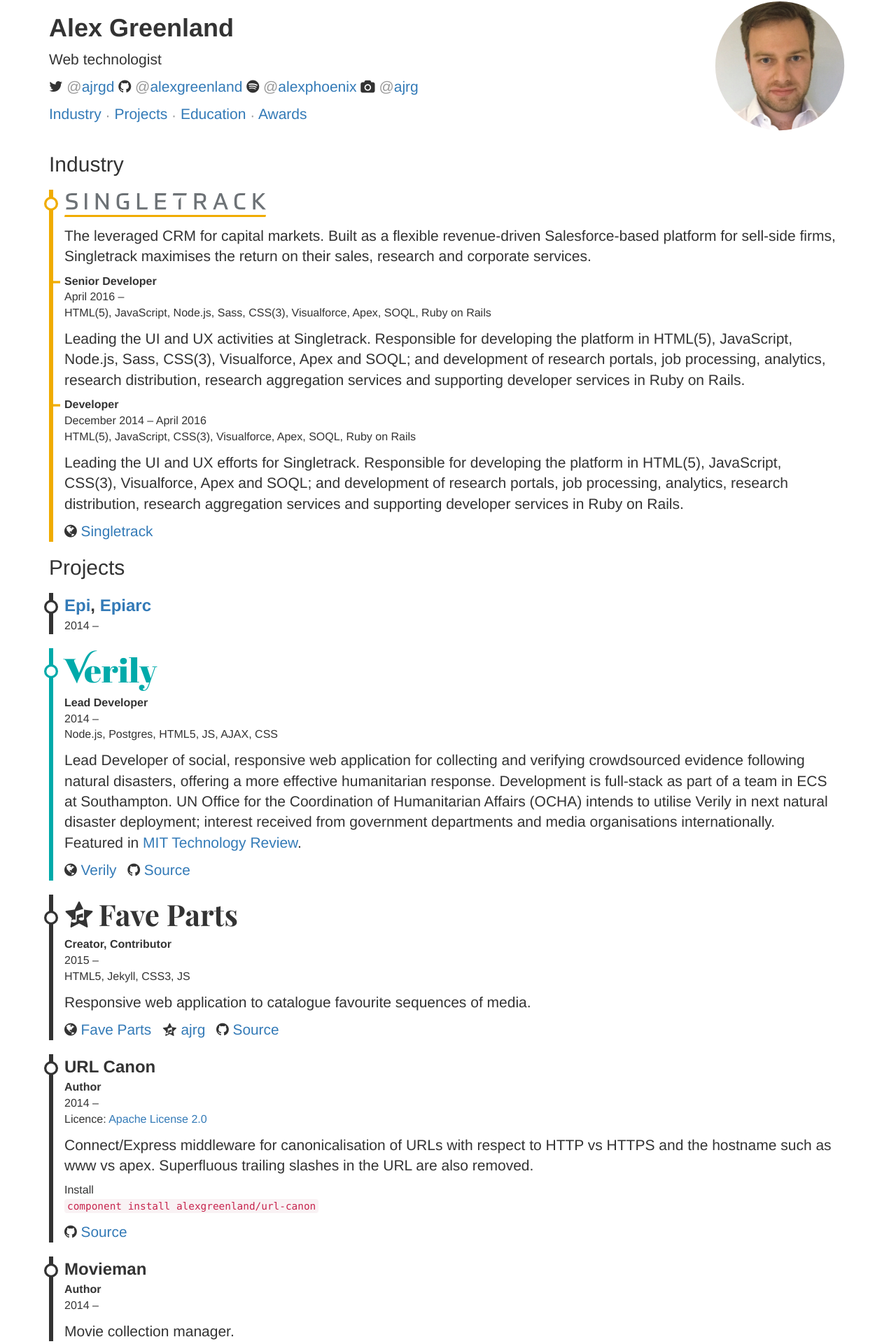
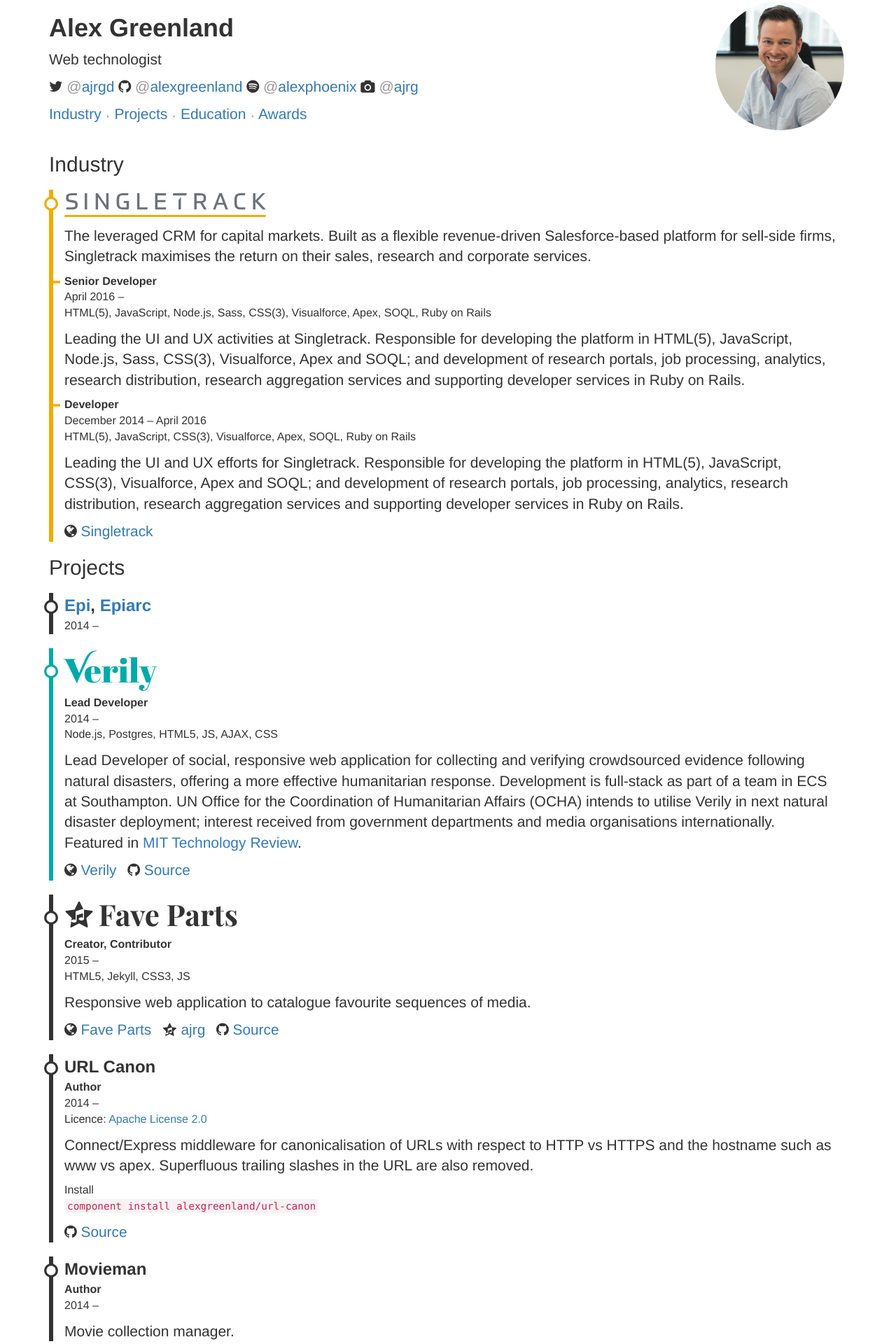
Before and after one commit to alexgreenland/alexgreenland.github.io, a Jekyll site: the page built from index.html, in a window 1280 px wide. Shown: the top 1920 px of the page at 70% size. Built offline with Jekyll 4.4.1, drawn with Linux system fonts in a browser that asks for light colours; some web fonts are replaced; Markdown is read by kramdown in place of the engine named in the settings; comment, search, counter and statistics services are not loaded.

Commit message:
Update profile photo

```diff
--- a/index.html
+++ b/index.html
@@ -6,7 +6,7 @@
     <section class="vitals">
         <div class="row">
             <div class="col-xs-12 col-sm-12 col-md-3 col-md-push-9">
-				<img src="/images/self-3.jpg" class="img-responsive self-image">
+				<img src="/images/self-4.jpg" class="img-responsive self-image">
             </div>
             <div class="info col-xs-12 col-sm-12 col-md-9 col-md-pull-3">
 				<h1>Alex Greenland</h1>
--- a/places/montreal/index.html
+++ b/places/montreal/index.html
@@ -21,7 +21,7 @@
                         </p>
                         <div class="contributors">
                             <div class="contributor">
-                                <a href="/" class="contributor-image-container"><img src="/images/self-3.jpg" class="self-image"></a>
+                                <a href="/" class="contributor-image-container"><img src="/images/self-4.jpg" class="self-image"></a>
                                 <a href="/">Alex Greenland</a>
                             </div>
                         </div>
```
Also changed, not shown: images/self-4.jpg (added).
